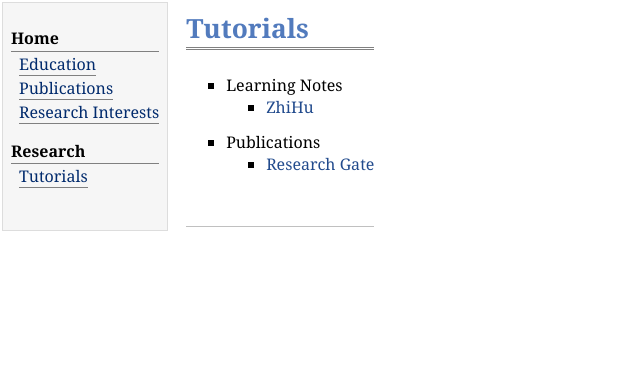
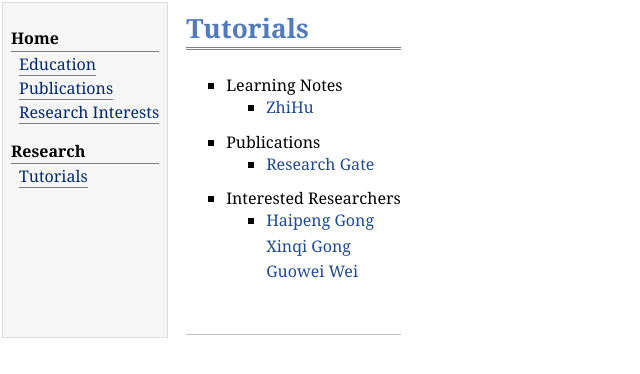
Before and after one commit to sunn19/NanSun.github.io-, a plain HTML site: page tutorial.html in a window 1280 px wide. Shown: the whole page, without its empty margins (0-640 px from the left). Drawn offline with Linux system fonts and the light colour scheme.

Commit message:
Update tutorial.html
Signed-off-by: Nan <55400427+sunn19@users.noreply.github.com>

```diff
--- a/tutorial.html
+++ b/tutorial.html
@@ -46,6 +46,33 @@
         </li>
     </ul>
 </li>
+
+
+<li>
+    <p>Interested Researchers</p>
+    <ul>
+        <li>
+            <p>
+                <a href="http://structpred.life.tsinghua.edu.cn/">Haipeng Gong</a>
+            </p>
+
+            <p>
+                <a href="http://math.ruc.edu.cn/szdw/zgjs/9412ce4d4fa547399df1dd205cfae729.htm/">Xinqi Gong</a>
+            </p>
+
+            <p>
+                <a href="https://users.math.msu.edu/users/weig//">Guowei Wei</a>
+            </p>
+
+        </li>
+    </ul>
+</li>
+
+
+
+
+
+
 </ul>
 
 <div id="footer">
```
